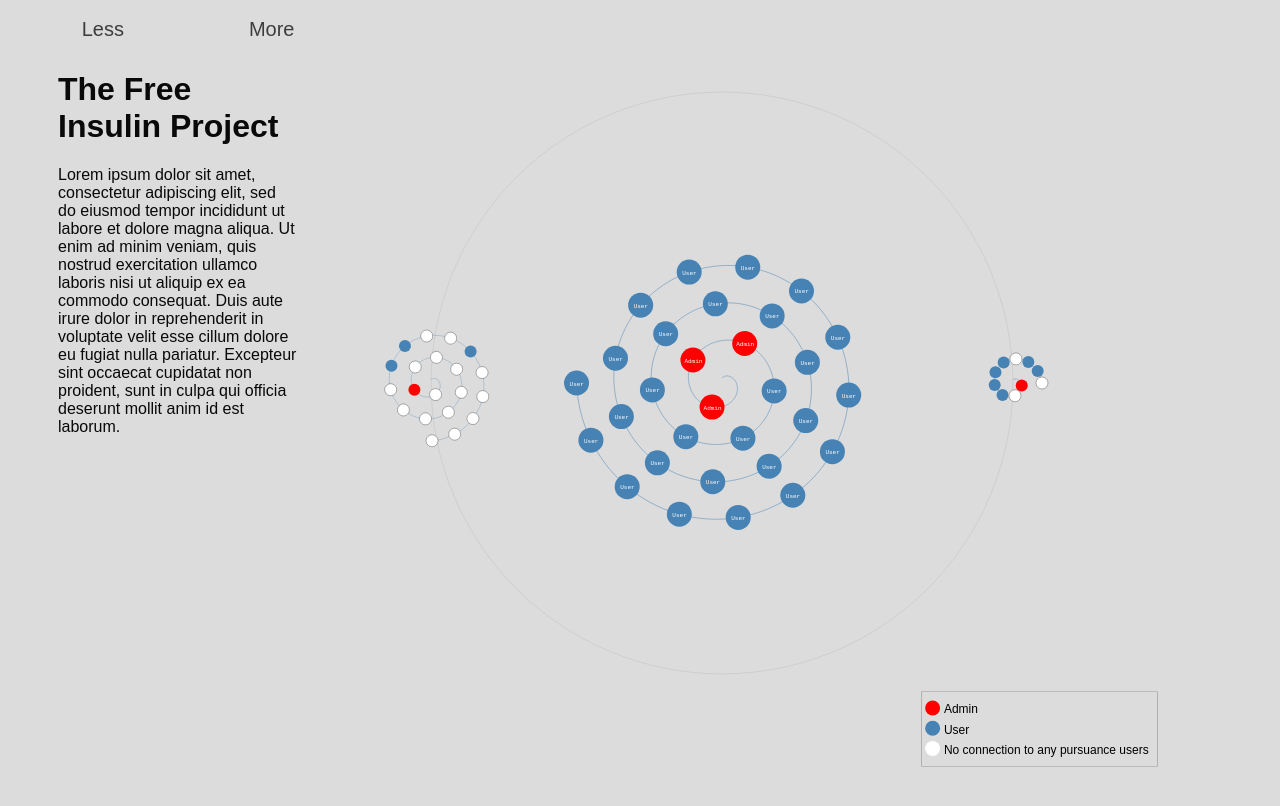
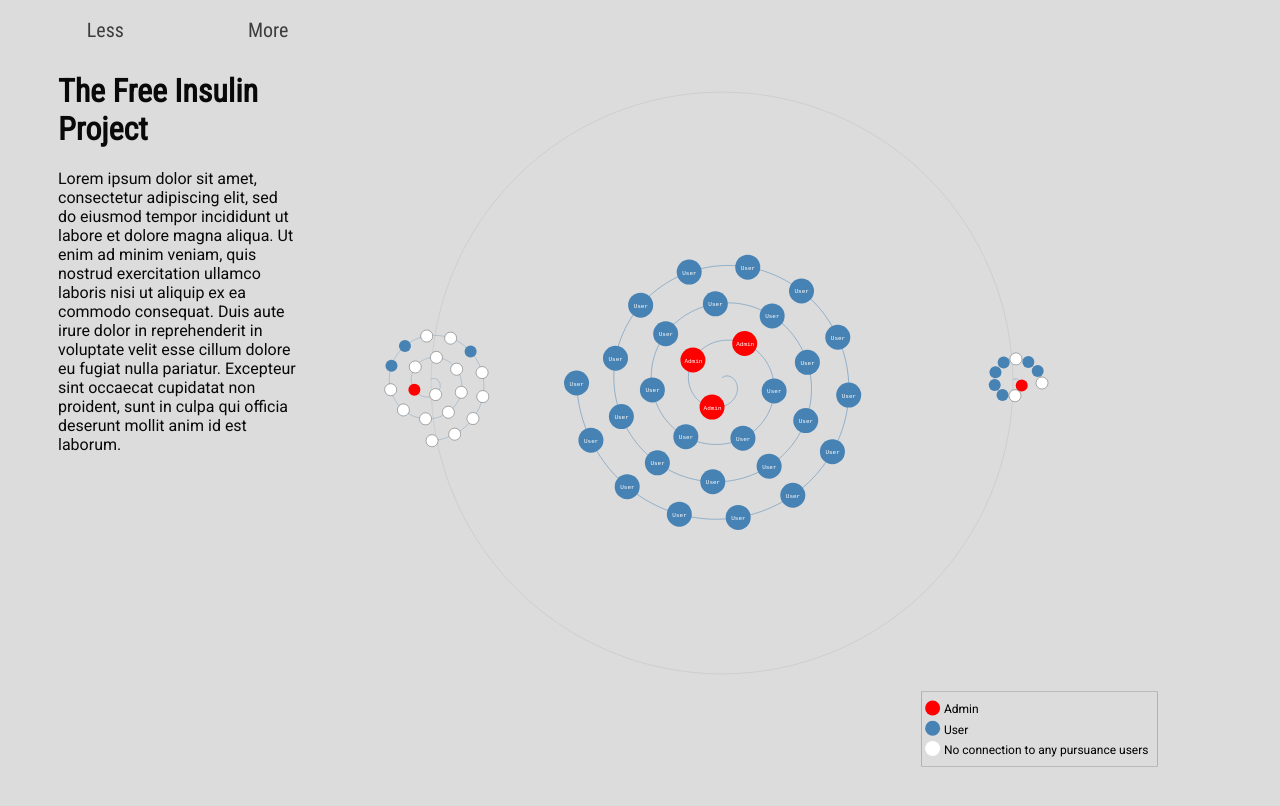
Before and after one commit to teachrdan/relatedpursuances, a website: page index.html in a window 1280 px wide. Drawn offline with Linux system fonts and the light colour scheme.

Commit message:
added Roboto and Roboto Condensed fonts

```diff
--- a/index.html
+++ b/index.html
@@ -5,19 +5,20 @@
   <meta charset="utf-8">
   <title>Beta: Related Pursuances View</title>
 	<meta name="description" content="The view of multiple related pursuances">
-	<meta name="author" content="Dan Tennery-Spalding">
+  <meta name="author" content="Dan Tennery-Spalding">
+<link href="https://fonts.googleapis.com/css?family=Roboto|Roboto+Condensed" rel="stylesheet">
 </head>
 <body>
   <div id="container" style="width: 100%; height: 100vh;">
     <div id="input-container" style="height: 100vh; float: left;">
       <div id="adjust-pursuances-container">
-        <span id="subtract-pursuance" class="adjust-pursuances">Less</span>
-        <span id="refresh-pursuances" class="adjust-pursuances adjust-pursuances-center">Again</span>
-        <span id="add-pursuance" class="adjust-pursuances">More</span>
+        <span id="subtract-pursuance" class="adjust-pursuances header">Less</span>
+        <span id="refresh-pursuances" class="adjust-pursuances adjust-pursuances-center header">Again</span>
+        <span id="add-pursuance" class="adjust-pursuances header">More</span>
       </div>
       <div id="pursuance-text-container">
         <div id="main-pursuance-text-box" class="pursuance-text-box">
-          <h1 class="pursuance-header">The Free Insulin Project</h1>
+          <h1 class="pursuance-header header">The Free Insulin Project</h1>
           <p class="pursuance-text">
             Lorem ipsum dolor sit amet, consectetur adipiscing elit, sed do eiusmod tempor incididunt ut labore et dolore magna
             aliqua. Ut enim ad minim veniam, quis nostrud exercitation ullamco laboris nisi ut aliquip ex ea commodo consequat.
@@ -26,7 +27,7 @@
           </p>
         </div>
         <div id="related-pursuance-text-box" class="pursuance-text-box">
-          <h1 class="pursuance-header">Oakland Biohackers</h1>
+          <h1 class="pursuance-header header">Oakland Biohackers</h1>
           <h3 class="relationship-text">Relationship: Service Provider</h2>
           <p class="pursuance-text">
             <span>
@@ -75,12 +76,15 @@
   body {
     color: #090909;
     background-color: #DCDCDC;
-    font-family: sans-serif;
+    font-family: 'Roboto', sans-serif;
     padding-left: 50px;
     padding-right: 50px;
   }
   .body-text {
     line-height: 1.4em;
+  }
+  .header {
+    font-family: 'Roboto Condensed', sans-serif;
   }
   #input-container {
     width: 20%;
```
